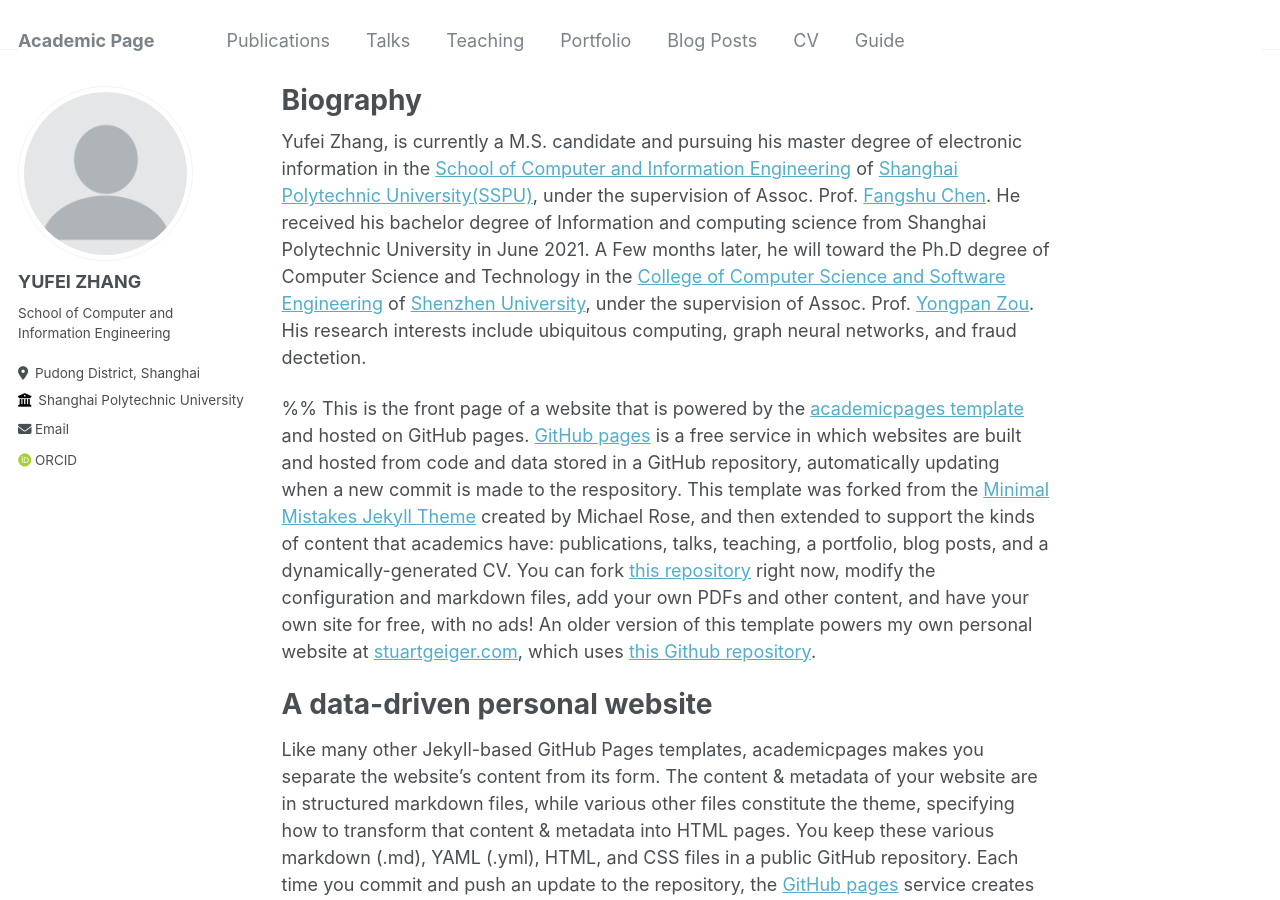
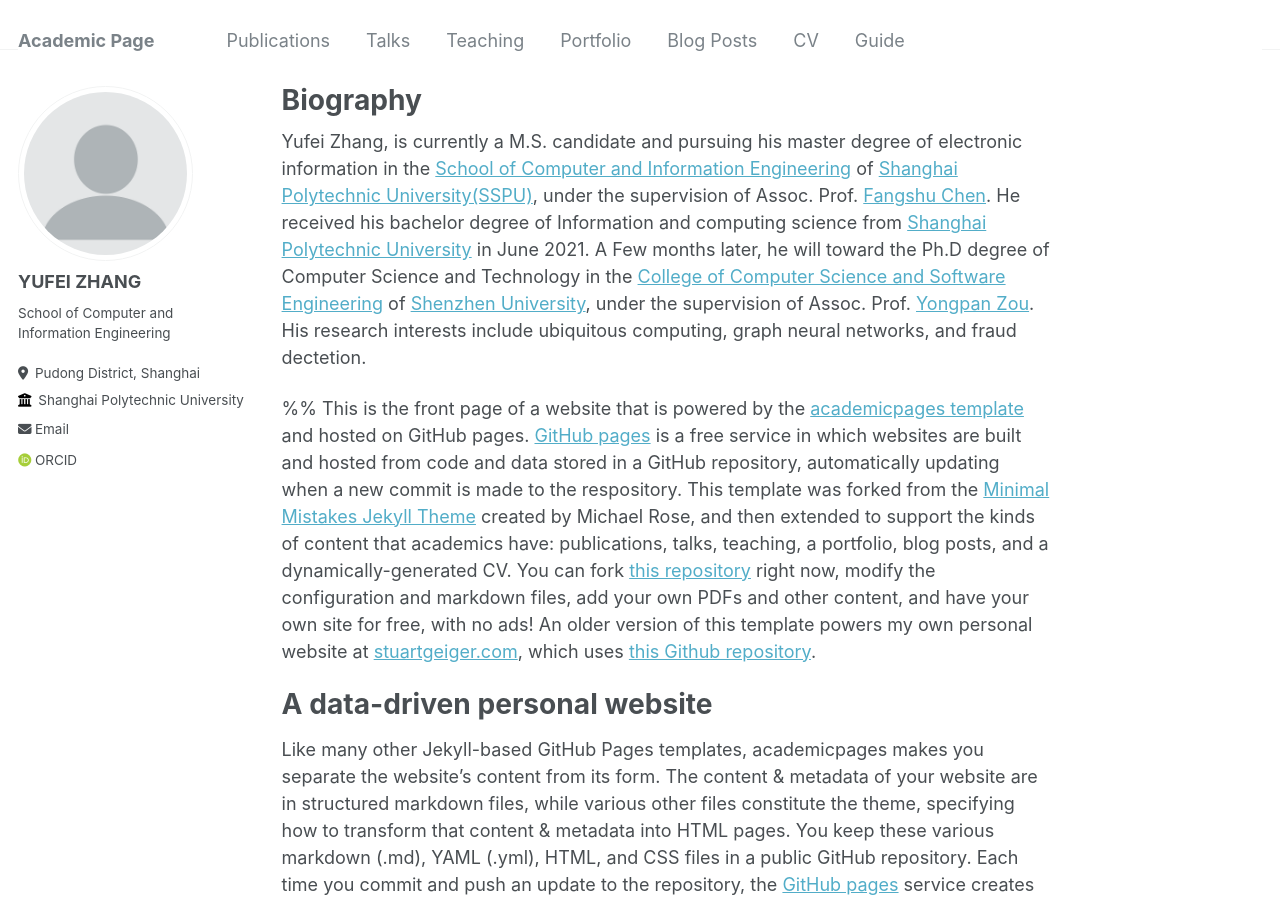
Before and after one commit to yfyaya/yfyaya.github.io, a Jekyll site: the page built from _pages/about.md, in a window 1280 px wide and 900 px high. Built offline with Jekyll 4.4.1, drawn with Linux system fonts in a browser that asks for light colours; some web fonts are replaced; part of the change alters nothing that is shown.

```diff
--- a/_pages/about.md
+++ b/_pages/about.md
@@ -7,7 +7,7 @@ redirect_from:
   - /about.html
 ---
 
-Yufei Zhang, is currently a M.S. candidate and pursuing his master degree of electronic information in the [School of Computer and Information Engineering](http://2016.itxx.sspu.edu.cn/) of [Shanghai Polytechnic University(SSPU)](https://www.sspu.edu.cn/), under the supervision of Assoc. Prof. [Fangshu Chen](https://sspu.h5yunban.cn/sspu-system/index.html?page=rcpy). He received his bachelor degree of Information and computing science from Shanghai Polytechnic University in June 2021. A Few months later, he will toward the Ph.D degree of Computer Science and Technology in the [College of Computer Science and Software Engineering](https://csse.szu.edu.cn/) of [Shenzhen University](https://szu.edu.cn/), under the supervision of Assoc. Prof. [Yongpan Zou](https://yongpanzou.github.io/). His research interests include ubiquitous computing, graph neural networks, and fraud dectetion.
+Yufei Zhang, is currently a M.S. candidate and pursuing his master degree of electronic information in the [School of Computer and Information Engineering](http://2016.itxx.sspu.edu.cn/) of [Shanghai Polytechnic University(SSPU)](https://www.sspu.edu.cn/), under the supervision of Assoc. Prof. [Fangshu Chen](https://sspu.h5yunban.cn/sspu-system/index.html?page=rcpy). He received his bachelor degree of Information and computing science from [Shanghai Polytechnic University](https://www.sspu.edu.cn/) in June 2021. A Few months later, he will toward the Ph.D degree of Computer Science and Technology in the [College of Computer Science and Software Engineering](https://csse.szu.edu.cn/) of [Shenzhen University](https://szu.edu.cn/), under the supervision of Assoc. Prof. [Yongpan Zou](https://yongpanzou.github.io/). His research interests include ubiquitous computing, graph neural networks, and fraud dectetion.
 
 %% This is the front page of a website that is powered by the [academicpages template](https://github.com/academicpages/academicpages.github.io) and hosted on GitHub pages. [GitHub pages](https://pages.github.com) is a free service in which websites are built and hosted from code and data stored in a GitHub repository, automatically updating when a new commit is made to the respository. This template was forked from the [Minimal Mistakes Jekyll Theme](https://mmistakes.github.io/minimal-mistakes/) created by Michael Rose, and then extended to support the kinds of content that academics have: publications, talks, teaching, a portfolio, blog posts, and a dynamically-generated CV. You can fork [this repository](https://github.com/academicpages/academicpages.github.io) right now, modify the configuration and markdown files, add your own PDFs and other content, and have your own site for free, with no ads! An older version of this template powers my own personal website at [stuartgeiger.com](http://stuartgeiger.com), which uses [this Github repository](https://github.com/staeiou/staeiou.github.io).
 
```
